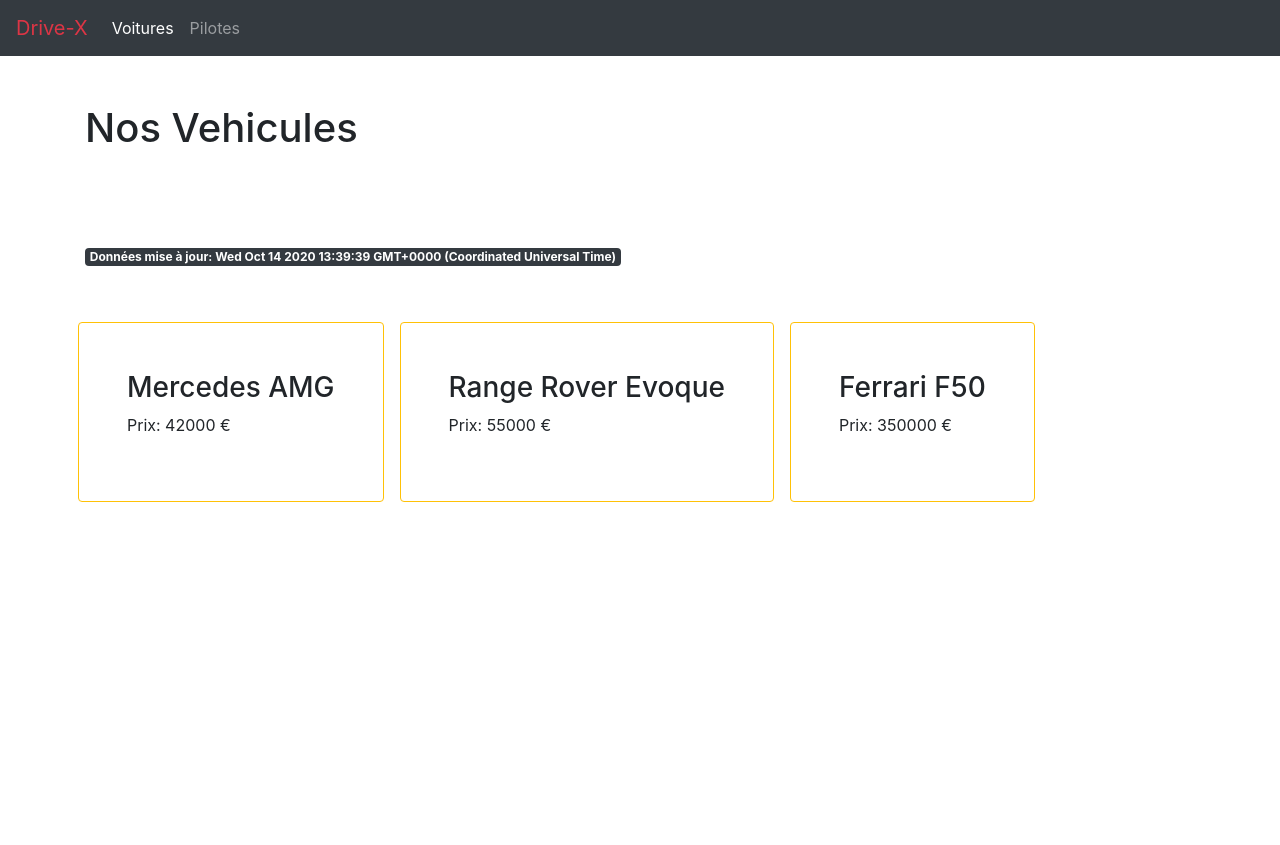
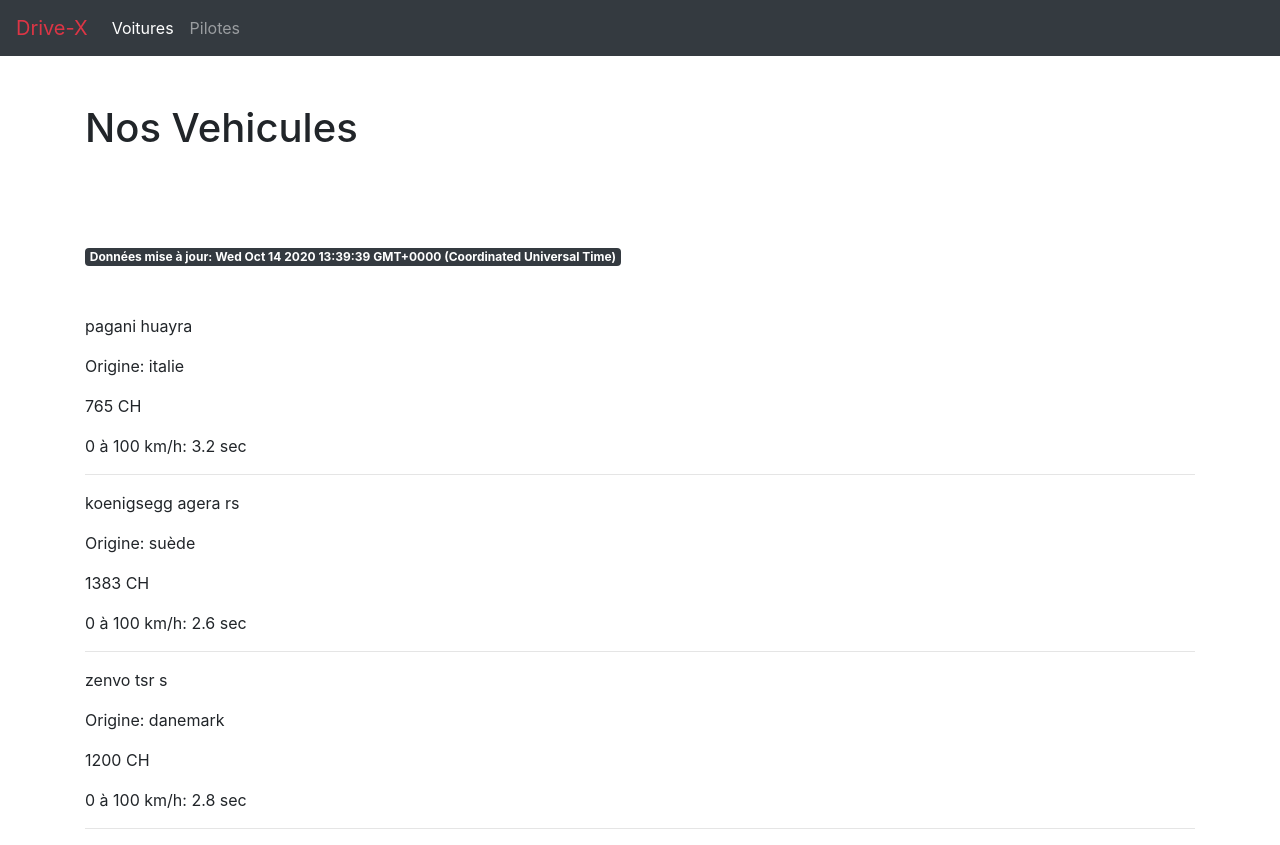
Before and after one commit to Amar2050/Drive-X-Angular, an Angular app in the folder Drive-X/: page /cars in a window 1280 px wide. Before the commit the page ends 800 px from the top, so only its background shows below. Built offline with nearby package versions, Linux system fonts and the light colour scheme.

Commit message:
Mise à jour des données vehicules
Changement des noms des variables utilisés pour les exemples
Design plus simple pour le moment
Ajout d'informations

```diff
--- a/Drive-X/src/app/cars-list/car-item/car-item.component.html
+++ b/Drive-X/src/app/cars-list/car-item/car-item.component.html
@@ -1,4 +1,5 @@
-<div class="card border-warning p-5 m-2">
-    <h3>{{vehicule.title}}</h3>
-    <p>Prix: {{vehicule.price}} &euro;</p>
-</div>
+<p>{{car.name}}</p>
+<p>Origine: {{car.pays}}</p>
+<p>{{car.power}} CH</p>
+<p>0 à 100 km/h: {{car.perf}} sec</p>
+<hr>
--- a/Drive-X/src/app/cars-list/car-item/car-item.component.ts
+++ b/Drive-X/src/app/cars-list/car-item/car-item.component.ts
@@ -7,7 +7,7 @@
 })
 export class CarItemComponent implements OnInit {
 
-  @Input()vehicule:any;
+  @Input()car:any;
 
   constructor() { }
 
--- a/Drive-X/src/app/cars-list/cars-list.component.html
+++ b/Drive-X/src/app/cars-list/cars-list.component.html
@@ -2,10 +2,8 @@
     Nos Vehicules
 </h1>
 
-<div class="badge badge-dark my-5">Données mise à jour: {{ carUpdate  }}</div>
+<div class="badge badge-dark my-5">Données mise à jour: {{ carUpdate }}</div>
 
-    <div class="row">
-        <app-car-item [vehicule]="vehiculeUn"></app-car-item>
-        <app-car-item [vehicule]="vehiculeDeux"></app-car-item>
-        <app-car-item [vehicule]="vehiculeTrois"></app-car-item>
-    </div>
+    <app-car-item [car]="carOne"></app-car-item>
+    <app-car-item [car]="carTwo"></app-car-item>
+    <app-car-item [car]="carThree"></app-car-item>
--- a/Drive-X/src/app/cars-list/cars-list.component.ts
+++ b/Drive-X/src/app/cars-list/cars-list.component.ts
@@ -9,23 +9,24 @@
 
   carUpdate:any;
 
-  vehiculeUn:any =
-  {
-    title: "Mercedes AMG",
-    price: 42000
-  }
-
-  vehiculeDeux:any =
-  {
-    title: "Range Rover Evoque",
-    price: 55000
-  }
-
-  vehiculeTrois:any =
-  {
-    title: "Ferrari F50",
-    price: 350000
-  }
+    carOne: any = {
+    name: "pagani huayra",
+    pays: "italie",
+    power: 765,
+    perf: 3.2
+  };
+  carTwo: any = {
+    name: "koenigsegg agera rs",
+    pays: "suède",
+    power: 1383,
+    perf: 2.6
+  };
+  carThree: any = {
+    name: "zenvo tsr s",
+    pays: "danemark",
+    power: 1200,
+    perf: 2.8
+  };
 
   constructor() { }
 
```
